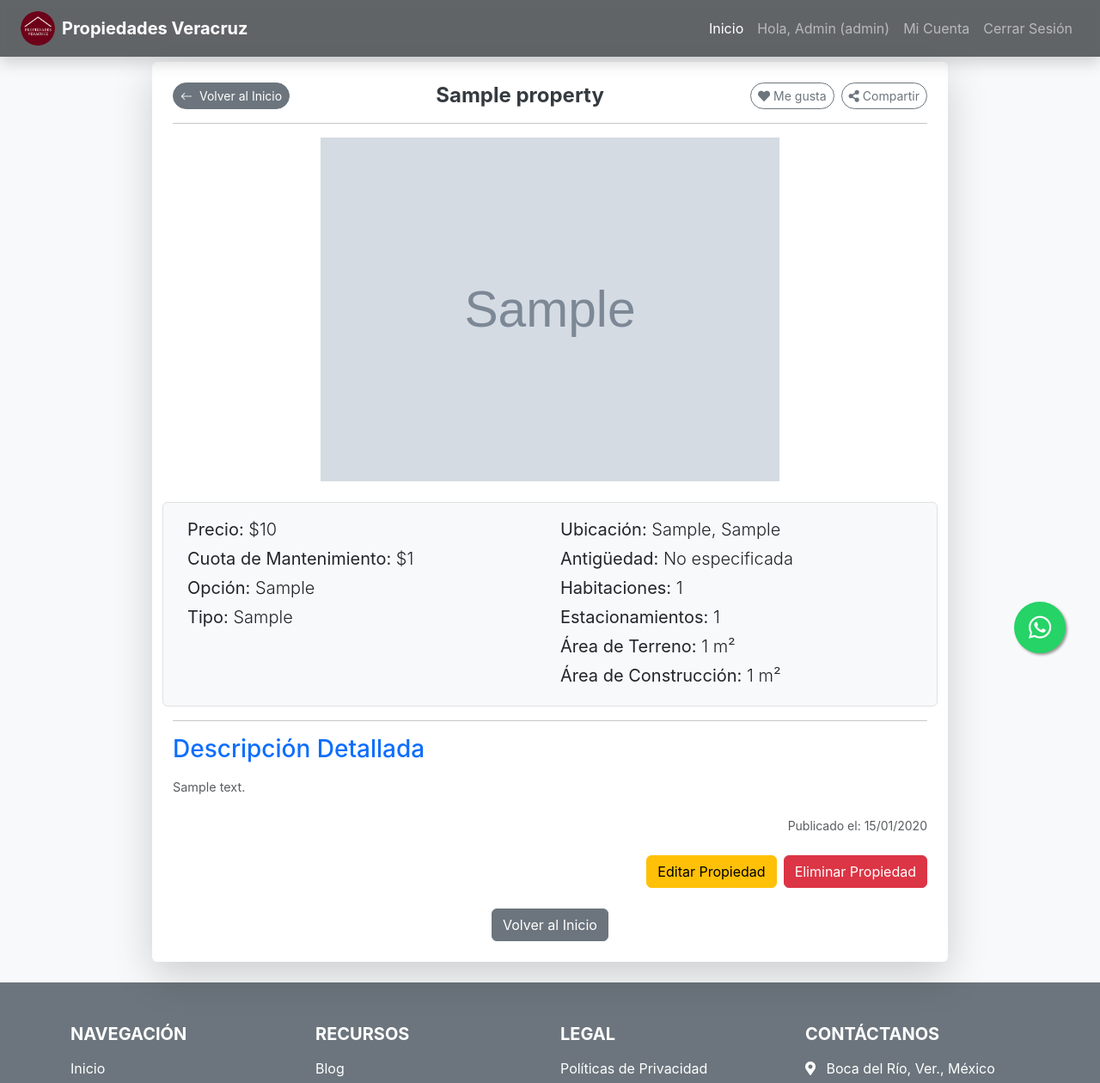
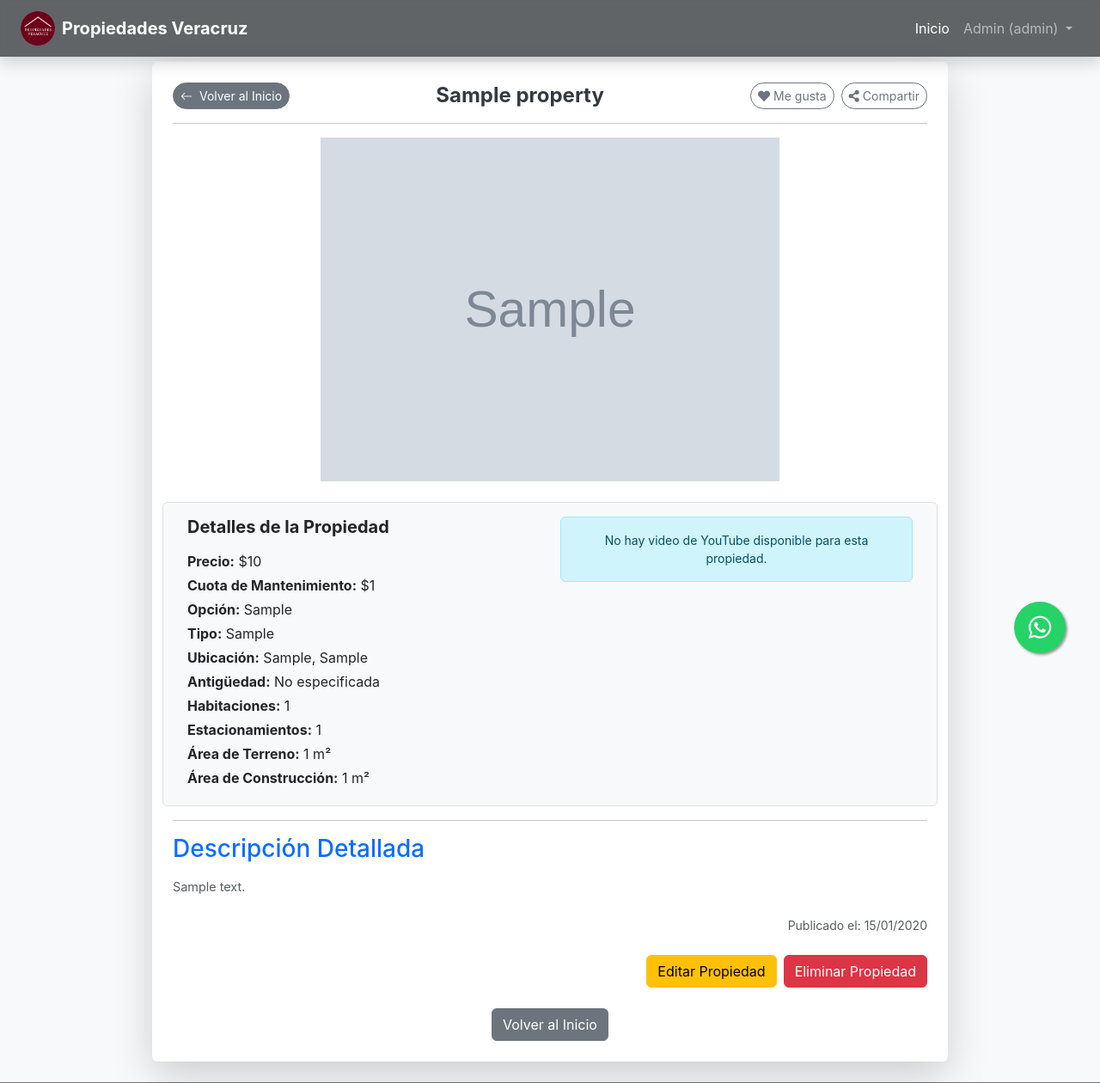
Before and after one commit to Piolita/propiedades-veracruz-ia, a Flask app: page /property/1 in a window 1280 px wide. Shown: the top 1260 px of the page at 86% size. Run offline with Flask 3, Linux system fonts and the light colour scheme; a user stored in the database is signed in; tables that the repository leaves empty hold one stand-in row (values such as "Sample post"); grey boxes marked "Sample" are stand-in pictures.

Commit message:
añadido youtube y mejora property details

```diff
--- a/app.py
+++ b/app.py
@@ -7,7 +7,7 @@ from flask_sqlalchemy import SQLAlchemy
 from flask_login import LoginManager, UserMixin, login_user, login_required, logout_user, current_user
 from flask_migrate import Migrate
 from werkzeug.security import generate_password_hash, check_password_hash
-from datetime import datetime, timedelta
+from datetime import datetime, timedelta, timezone
 import os
 from werkzeug.utils import secure_filename
 from sqlalchemy import or_
@@ -289,11 +289,10 @@ def add_property():
                 area_terreno_metros_cuadrados=form.area_terreno_metros_cuadrados.data,
                 area_construccion_metros_cuadrados=form.area_construccion_metros_cuadrados.data,
                 cuota_mantenimiento=form.cuota_mantenimiento.data,
-                # --- CAMBIO IMPORTANTE: Asignación de los nuevos campos de antigüedad ---
                 antiguedad_tipo=form.antiguedad_option.data,
                 antiguedad_anos=antiguedad_anos_data,
-                # --- FIN CAMBIO ANTIGÜEDAD ---
-                fecha_publicacion=datetime.utcnow(),
+                youtube_video_url=form.youtube_video_url.data,
+                fecha_publicacion=datetime.now(timezone.utc),
                 agente_id=current_user.id
             )
             db.session.add(new_property)
@@ -421,15 +420,18 @@ def edit_property(property_id):
         property_to_edit.area_terreno_metros_cuadrados = form.area_terreno_metros_cuadrados.data
         property_to_edit.area_construccion_metros_cuadrados = form.area_construccion_metros_cuadrados.data
         property_to_edit.cuota_mantenimiento = form.cuota_mantenimiento.data
-        # --- CAMBIO IMPORTANTE: Actualización de los campos de antigüedad ---
+
+        # ---  campos de antigüedad ---
         property_to_edit.antiguedad_tipo = form.antiguedad_option.data
         if form.antiguedad_option.data == 'years':
-            # Solo guarda los años si la opción seleccionada es 'Años'
             property_to_edit.antiguedad_anos = form.antiguedad_years.data
         else:
-            # Si la opción es 'Nueva' o no se seleccionó nada, los años deben ser NULL
             property_to_edit.antiguedad_anos = None
-        # --- FIN CAMBIO ANTIGÜEDAD ---
+        # --- fin CAMBIO ANTIGÜEDAD ---
+
+        #  Actualizar el campo youtube_video_url
+        property_to_edit.youtube_video_url = form.youtube_video_url.data
+
 
         # --- Gestión de Imágenes Existentes ---
         print(f"\n--- INICIO PROCESO DE EDICIÓN DE IMÁGENES PARA PROPIEDAD ID: {property_id} ---")
@@ -556,11 +558,12 @@ def edit_property(property_id):
         form.area_terreno_metros_cuadrados.data = property_to_edit.area_terreno_metros_cuadrados
         form.area_construccion_metros_cuadrados.data = property_to_edit.area_construccion_metros_cuadrados
         form.cuota_mantenimiento.data = property_to_edit.cuota_mantenimiento
-        # --- CAMBIO IMPORTANTE: Precarga de los campos de antigüedad ---
         form.antiguedad_option.data = property_to_edit.antiguedad_tipo
         form.antiguedad_years.data = property_to_edit.antiguedad_anos
-        # --- FIN CAMBIO ANTIGÜEDAD ---
-    # Asegurarse de que el objeto property_to_edit refleje el estado más actual para el renderizado
+        form.youtube_video_url.data = property_to_edit.youtube_video_url
+
+
+
     db.session.refresh(property_to_edit) # Importante para que el template vea los cambios de is_main
 
     return render_template('edit_property.html', title='Editar Propiedad', form=form, property=property_to_edit)
--- a/templates/base.html
+++ b/templates/base.html
@@ -28,24 +28,26 @@
                     </li>
 
                     {% if current_user.is_authenticated %}
-                        {# Enlaces para usuarios AUTENTICADOS #}
-                        <li class="nav-item">
-                            {# Aquí añadimos el saludo personalizado #}
-                            <span class="nav-link">
-                                Hola,
+                        {# INICIO CAMBIO: Menú desplegable para usuario autenticado #}
+                        <li class="nav-item dropdown">
+                            <a class="nav-link dropdown-toggle" href="#" id="navbarDropdown" role="button" data-bs-toggle="dropdown" aria-expanded="false">
                                 {% if current_user.is_admin %}
                                     Admin ({{ current_user.username }})
                                 {% else %}
                                     {{ current_user.username }}
                                 {% endif %}
-                            </span>
+                            </a>
+                            <ul class="dropdown-menu dropdown-menu-end" aria-labelledby="navbarDropdown"> {# dropdown-menu-end para alineación a la derecha #}
+                                <li><a class="dropdown-item" href="{{ url_for('main.dashboard') }}">Mi Panel</a></li>
+                                {# Puedes añadir más opciones aquí en el futuro, por ejemplo:
+                                <li><a class="dropdown-item" href="{{ url_for('main.profile') }}">Mi Perfil</a></li>
+                                <li><a class="dropdown-item" href="{{ url_for('main.settings') }}">Ajustes</a></li>
+                                #}
+                                <li><hr class="dropdown-divider"></li> {# Línea divisoria #}
+                                <li><a class="dropdown-item" href="{{ url_for('main.logout') }}">Cerrar Sesión</a></li>
+                            </ul>
                         </li>
-                        <li class="nav-item">
-                            <a class="nav-link" href="{{ url_for('main.dashboard') }}">Mi Cuenta</a>
-                        </li>
-                        <li class="nav-item">
-                            <a class="nav-link" href="{{ url_for('main.logout') }}">Cerrar Sesión</a>
-                        </li>
+                        {# FIN CAMBIO: Menú desplegable #}
                     {% else %}
                         {# Enlaces para usuarios NO AUTENTICADOS #}
                         <li class="nav-item">
--- a/templates/property_detail.html
+++ b/templates/property_detail.html
@@ -72,20 +72,20 @@
                     </div>
                     {% endif %}
 
-                    {# Sección de detalles con mejor presentación #}
-                    <div class="row mb-3 p-3 border rounded bg-light"> {# Añadido padding, borde y fondo para destacar #}
+                    {# Sección de detalles principales con diseño en dos columnas: lista de detalles y video #}
+                    <div class="row mb-3 p-3 border rounded bg-light"> {# Contenedor principal de esta sección #}
+
+                        {# Columna para la lista de detalles (ocupará la mitad del ancho en pantallas medianas y grandes) #}
                         <div class="col-md-6">
-                            <p class="lead mb-1"><strong>Precio:</strong> ${{ "{:,.0f}".format(property.precio) }}</p>
+                            <h5 class="fw-bold mb-3">Detalles de la Propiedad</h5> {# Título para la sección de detalles #}
+                            <p class="text-sm mb-1"><strong>Precio:</strong> ${{ "{:,.0f}".format(property.precio) if property.precio % 1 == 0 else "{:,.2f}".format(property.precio) }}</p>
                             {% if property.cuota_mantenimiento %}
-                                <p class="lead mb-1"><strong>Cuota de Mantenimiento:</strong> ${{ "{:,.0f}".format(property.cuota_mantenimiento) }}</p>
+                                <p class="text-sm mb-1"><strong>Cuota de Mantenimiento:</strong> ${{ "{:,.0f}".format(property.cuota_mantenimiento) if property.cuota_mantenimiento % 1 == 0 else "{:,.2f}".format(property.cuota_mantenimiento) }}</p>
                             {% endif %}
-                            <p class="lead mb-1"><strong>Opción:</strong> {{ property.property_options }}</p>
-                            <p class="lead mb-1"><strong>Tipo:</strong> {{ property.tipo_propiedad }}</p>
-                        </div>
-                        <div class="col-md-6">
-                            <p class="lead mb-1"><strong>Ubicación:</strong> {{ property.ubicacion }}, {{ property.municipio }}</p>
-                            {# INICIO CAMBIO: Mostrar antigüedad con los nuevos campos #}
-                            <p class="lead mb-1"><strong>Antigüedad:</strong>
+                            <p class="text-sm mb-1"><strong>Opción:</strong> {{ property.property_options }}</p>
+                            <p class="text-sm mb-1"><strong>Tipo:</strong> {{ property.tipo_propiedad }}</p>
+                            <p class="text-sm mb-1"><strong>Ubicación:</strong> {{ property.ubicacion }}, {{ property.municipio }}</p>
+                            <p class="text-sm mb-1"><strong>Antigüedad:</strong>
                                 {% if property.antiguedad_tipo == 'new' %}
                                     Nueva
                                 {% elif property.antiguedad_tipo == 'years' and property.antiguedad_anos is not none %}
@@ -94,28 +94,51 @@
                                     No especificada
                                 {% endif %}
                             </p>
-                            {# FIN CAMBIO ANTIGÜEDAD #}
                             {% if property.num_habitaciones %}
-                                <p class="lead mb-1"><strong>Habitaciones:</strong> {{ property.num_habitaciones }}</p>
+                                <p class="text-sm mb-1"><strong>Habitaciones:</strong> {{ property.num_habitaciones }}</p>
                             {% endif %}
                             {% if property.num_banos %}
-                                <p class="lead mb-1"><strong>Baños:</strong> {{ property.num_banos }}{% if property.num_medios_banos %}.5{% endif %}</p>
+                                <p class="text-sm mb-1"><strong>Baños:</strong> {{ property.num_banos }}{% if property.num_medios_banos %}.5{% endif %}</p>
                             {% endif %}
                             {% if property.num_estacionamientos %}
-                                <p class="lead mb-1"><strong>Estacionamientos:</strong> {{ property.num_estacionamientos }}</p>
+                                <p class="text-sm mb-1"><strong>Estacionamientos:</strong> {{ property.num_estacionamientos }}</p>
                             {% endif %}
                             {% if property.area_terreno_metros_cuadrados %}
-                                <p class="lead mb-1"><strong>Área de Terreno:</strong> {{ "{:,.0f}".format(property.area_terreno_metros_cuadrados) }} m²</p>
+                                <p class="text-sm mb-1"><strong>Área de Terreno:</strong> {{ "{:,.0f}".format(property.area_terreno_metros_cuadrados) }} m²</p>
                             {% endif %}
                             {% if property.area_construccion_metros_cuadrados %}
-                                <p class="lead mb-1"><strong>Área de Construcción:</strong> {{ "{:,.0f}".format(property.area_construccion_metros_cuadrados) }} m²</p>
+                                <p class="text-sm mb-1"><strong>Área de Construcción:</strong> {{ "{:,.0f}".format(property.area_construccion_metros_cuadrados) }} m²</p>
+                            {% endif %}
+                        </div>
+
+                        {# Columna para el video de YouTube (ocupará la otra mitad del ancho en pantallas medianas y grandes) #}
+                        <div class="col-md-6 mt-3 mt-md-0"> {# mt-3 para espacio en móviles, mt-md-0 para alinear en escritorio #}
+                            {% set youtube_video_id = property.get_youtube_video_id() %} {# Obtiene el ID del video #}
+                            {% set youtube_thumbnail_url = property.get_youtube_thumbnail_url() %} {# Obtiene la URL de la miniatura #}
+
+                            {% if youtube_video_id and youtube_thumbnail_url %}
+                                <h5 class="fw-bold mb-2">Video de la Propiedad</h5>
+                                <div class="embed-responsive embed-responsive-16by9 position-relative overflow-hidden" style="padding-bottom: 56.25%; height: 0;"> {# Contenedor para relación de aspecto 16:9 #}
+                                    <a href="https://www.youtube.com/watch?v={{ youtube_video_id }}" target="_blank" rel="noopener noreferrer" class="d-block w-100 h-100 position-absolute top-0 start-0">
+                                        <img src="{{ youtube_thumbnail_url }}" class="img-fluid w-100 h-100 object-fit-cover" alt="Miniatura de Video de YouTube">
+                                        <div class="position-absolute top-0 start-0 w-100 h-100 d-flex justify-content-center align-items-center bg-dark bg-opacity-50">
+                                            <i class="fab fa-youtube text-white" style="font-size: 4rem;"></i> {# Ícono de YouTube #}
+                                        </div>
+                                    </a>
+                                </div>
+                                <p class="text-center mt-2 small text-muted">Haz clic para ver el video en YouTube</p>
+                            {% else %}
+                                <div class="alert alert-info text-center small" role="alert">
+                                    No hay video de YouTube disponible para esta propiedad.
+                                </div>
                             {% endif %}
                         </div>
                     </div>
 
+
                     <hr>
                     <h3 class="text-primary mb-3">Descripción Detallada</h3>
-                    <p class="card-text text-muted">{{ property.descripcion }}</p>
+                    <p class="card-text text-muted" style="white-space: pre-wrap;">{{ property.descripcion }}</p>
 
                     <p class="text-end text-muted small mt-4">Publicado el: {{ property.fecha_publicacion.strftime('%d/%m/%Y') }}</p>
 
```
Also changed, not shown: forms.py (+8 -6 lines), migrations/versions/ea37419d9aff_añadir_campo_youtube_video_url_a_.py (added, +32 -0 lines), models.py (+105 -58 lines), templates/add_property.html (+13 -1 lines), templates/edit_property.html (+6 -8 lines), site.db.
